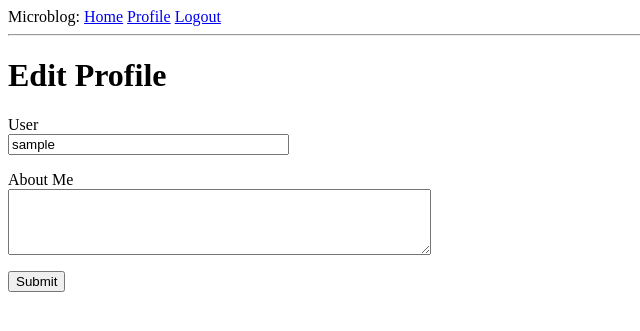
After one commit to Maushimo/microblog-tutorial, a Flask app: page /edit_profile in a window 1280 px wide. The commit adds this page. Shown: the top 331 px of the page, without its empty margins (0-640 px from the left). Run offline with Flask 2, Linux system fonts and the light colour scheme; the visitor is signed in with stand-in values (Sample User, id 1); data comes from the database, SQL or seed files in the repository; both versions use the stored data as it was after the commit.

Commit message:
finished chapter 6

```diff
--- a/app/forms.py
+++ b/app/forms.py
@@ -1,6 +1,6 @@
 from flask_wtf import FlaskForm
-from wtforms import StringField, PasswordField, BooleanField, SubmitField
-from wtforms.validators import ValidationError, DataRequired, Email, EqualTo
+from wtforms import StringField, PasswordField, BooleanField, SubmitField, TextAreaField
+from wtforms.validators import ValidationError, DataRequired, Email, EqualTo, Length
 from app.models import User
 
 class LoginForm(FlaskForm):
@@ -26,3 +26,8 @@ class RegistrationForm(FlaskForm):
 		user = User.query.filter_by(email=email.data).first()
 		if user is not None:
 			raise ValidationError('Please use a different email address')
+
+class EditProfileForm(FlaskForm):
+	username = StringField('User', validators=[DataRequired()])
+	about_me = TextAreaField('About Me', validators=[Length(min=0, max=140)])
+	submit = SubmitField('Submit')
--- a/app/models.py
+++ b/app/models.py
@@ -3,6 +3,7 @@ from app import db
 from werkzeug.security import generate_password_hash, check_password_hash
 from flask_login import UserMixin
 from app import login
+from hashlib import md5
 
 #allows flask_login to load a user via user_id
 @login.user_loader
@@ -17,6 +18,8 @@ class User(UserMixin, db.Model):
 	email = db.Column(db.String(120), index=True, unique=True)
 	password_hash = db.Column(db.String(120))
 	posts = db.relationship('Post', backref='author', lazy='dynamic')
+	about_me = db.Column(db.String(140))
+	last_seen = db.Column(db.DateTime, default=datetime.utcnow)
 
 	#magic "reprint" function
 	def __repr__(self):
@@ -28,6 +31,10 @@ class User(UserMixin, db.Model):
 	def check_password(self, password):
 		return check_password_hash(self.password_hash, password)
 
+	def avatar(self, size):
+		digest = md5(self.email.lower().encode('utf-8')).hexdigest()
+		return 'https://www.gravatar.com/avatar/{}?d=identicon&s={}'.format(digest, size)
+
 class Post(db.Model):
 	#table containing blogpost information
 	id = db.Column(db.Integer, primary_key=True)
--- a/app/routes.py
+++ b/app/routes.py
@@ -1,12 +1,20 @@
 from flask import render_template, flash, redirect, url_for
 from app import app, db
-from app.forms import LoginForm, RegistrationForm
+from app.forms import LoginForm, RegistrationForm, EditProfileForm
 from flask_login import current_user, login_user
 from app.models import User
 from flask_login import logout_user
 from flask import request
 from flask_login import login_required
 from werkzeug.urls import url_parse
+from datetime import datetime
+
+#executes right before the 'view' function
+@app.before_request
+def before_request():
+	if current_user.is_authenticated:
+		current_user.last_seen = datetime.utcnow()
+		db.session.commit()
 
 @app.route('/')
 @app.route('/index')
@@ -64,3 +72,28 @@ def register():
 		flash('Registration successful!')
 		return redirect(url_for('login'))
 	return render_template('register.html', title='Register', form=form)
+
+@app.route('/user/<username>')
+@login_required
+def user(username):
+	user = User.query.filter_by(username=username).first_or_404()
+	posts = [
+		{'author': user, 'body': 'It all seems to be working...'},
+		{'author': user, 'body': '...but for how long?'}
+	]
+	return render_template('user.html', user=user, posts=posts)
+
+@app.route('/edit_profile', methods=['GET', 'POST'])
+@login_required
+def edit_profile():
+	form = EditProfileForm()
+	if form.validate_on_submit():
+		current_user.username = form.username.data
+		current_user.about_me = form.about_me.data
+		db.session.commit()
+		flash('Your changes have been saved')
+		return redirect(url_for('edit_profile'))
+	elif request.method == 'GET':
+		form.username.data = current_user.username
+		form.about_me.data = current_user.about_me
+	return render_template('edit_profile.html', title='Edit Profile', form=form)
--- /dev/null
+++ b/app/templates/_post.html
@@ -0,0 +1,6 @@
+<table>
+	<tr valign="top">
+		<td><img src="{{ user.avatar(36) }}"></td>
+		<td>{{ post.author.username }} says: {{ post.body }}</td>
+	</tr>
+</table>
--- a/app/templates/base.html
+++ b/app/templates/base.html
@@ -12,6 +12,7 @@
 			{% if current_user.is_anonymous %}
 			<a href="{{ url_for('login') }}">Login</a>
 			{% else %}
+			<a href="{{ url_for('user', username=current_user.username) }}">Profile</a>
 			<a href="{{ url_for('logout') }}">Logout</a>
 			{% endif %}
 		</div>
--- /dev/null
+++ b/app/templates/edit_profile.html
@@ -0,0 +1,23 @@
+{% extends "base.html" %}
+
+{% block content %}
+	<h1>Edit Profile</h1>
+	<form action="" method="post">
+		{{ form.hidden_tag() }}
+		<p>
+			{{ form.username.label }}<br>
+			{{ form.username(size=32) }}<br>
+			{% for error in form.username.errors %}
+			<span style="color: red">[{{ error }}]</span>
+			{% endfor %}
+		</p>
+		<p>
+			{{ form.about_me.label }}<br>
+			{{ form.about_me(cols=50, rows=4) }}<br>
+			{% for error in form.about_me.errors %}
+			<span style="color: red">[{{ error }}]</span>
+			{% endfor %}
+		</p>
+		<p>{{ form.submit() }}</p>
+	</form>
+{% endblock %}
```
Also changed, not shown: app/templates/user.html (added, +21 -0 lines), migrations/versions/efdee70b6a7a_new_fields_in_user_model.py (added, +30 -0 lines), app.db.
